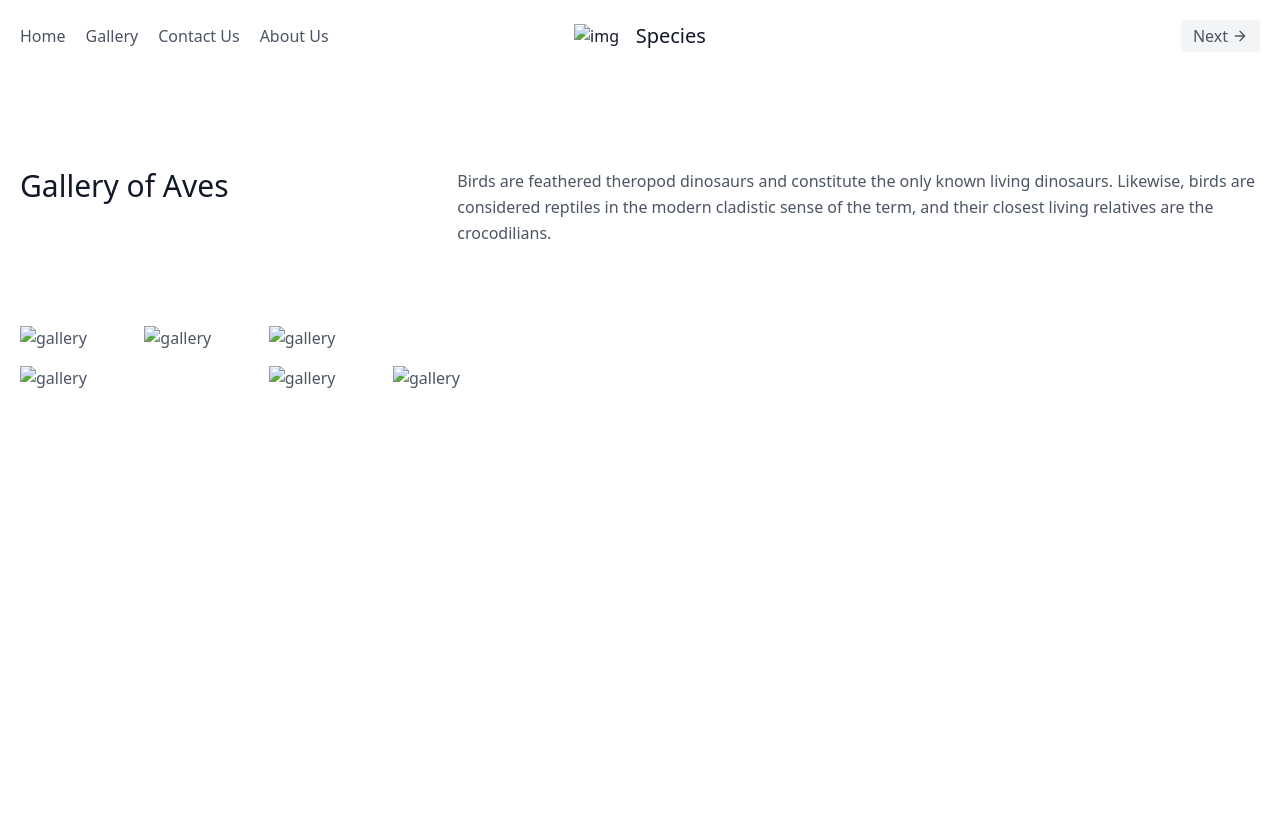
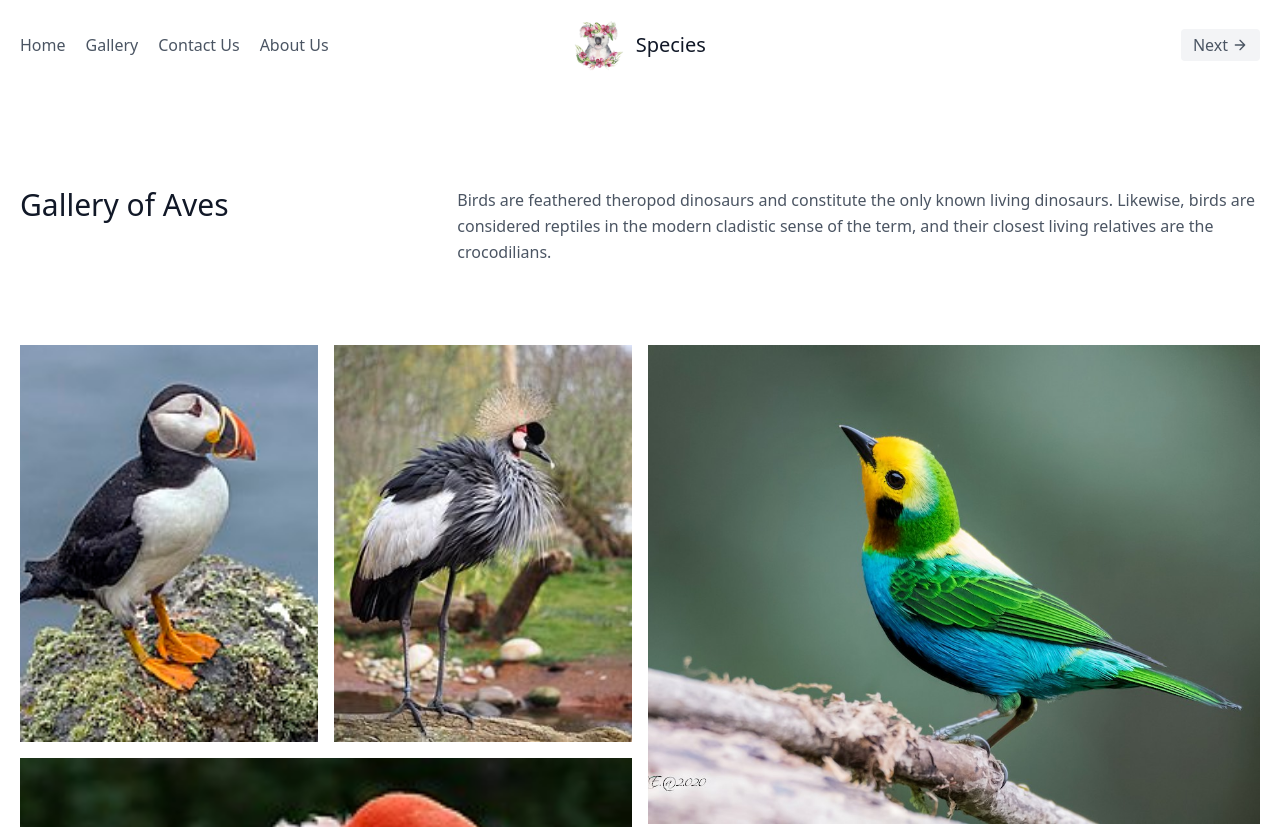
Before and after one commit to Shivani-Singh-Bhadauria/Species, a plain HTML site: page gallery.html in a window 1280 px wide. Shown: the top 827 px of the page. Before the commit the page ends 800 px from the top, so only its background shows below. Drawn offline with nearby package versions, Linux system fonts and the light colour scheme.

Commit message:
Update gallery.html

```diff
--- a/gallery.html
+++ b/gallery.html
@@ -6,7 +6,7 @@
     <meta name="viewport" content="width=device-width, initial-scale=1.0">
     <script src="https://cdn.tailwindcss.com"></script>
     <title>Gallery</title>
-    <link rel="icon" type="image/x-icon" href="/img/koala.png">
+    <link rel="icon" type="image/x-icon" href="koala.png">
 </head>
 <body>
     <header class="text-gray-600 body-font">
@@ -20,7 +20,7 @@
 
           </nav>
           <a class="flex order-first lg:order-none lg:w-1/5 title-font font-medium items-center text-gray-900 lg:items-center lg:justify-center mb-4 md:mb-0">
-            <img src="/img/koala.png" alt="img" width="20%">
+            <img src="koala.png" alt="img" width="20%">
             <span class="ml-3 text-xl">Species</span>
           </a>
           <div class="lg:w-2/5 inline-flex lg:justify-end ml-5 lg:ml-0">
@@ -43,24 +43,24 @@
           <div class="flex flex-wrap md:-m-2 -m-1">
             <div class="flex flex-wrap w-1/2">
               <div class="md:p-2 p-1 w-1/2">
-                <img alt="gallery" class="w-full object-cover h-full object-center block" src="/img/img1.jpg">
+                <img alt="gallery" class="w-full object-cover h-full object-center block" src="img1.jpg">
               </div>
               <div class="md:p-2 p-1 w-1/2">
-                <img alt="gallery" class="w-full object-cover h-full object-center block" src="/img/img2.jpg">
+                <img alt="gallery" class="w-full object-cover h-full object-center block" src="img2.jpg">
               </div>
               <div class="md:p-2 p-1 w-full">
-                <img alt="gallery" class="w-full h-full object-cover object-center block" src="/img/img3.jpg">
+                <img alt="gallery" class="w-full h-full object-cover object-center block" src="img3.jpg">
               </div>
             </div>
             <div class="flex flex-wrap w-1/2">
               <div class="md:p-2 p-1 w-full">
-                <img alt="gallery" class="w-full h-full object-cover object-center block" src="/img/img4.jpg">
+                <img alt="gallery" class="w-full h-full object-cover object-center block" src="img4.jpg">
               </div>
               <div class="md:p-2 p-1 w-1/2">
-                <img alt="gallery" class="w-full object-cover h-full object-center block" src="/img/img5.jpg">
+                <img alt="gallery" class="w-full object-cover h-full object-center block" src="img5.jpg">
               </div>
               <div class="md:p-2 p-1 w-1/2">
-                <img alt="gallery" class="w-full object-cover h-full object-center block" src="/img/img6.jpg">
+                <img alt="gallery" class="w-full object-cover h-full object-center block" src="img6.jpg">
               </div>
             </div>
           </div>
```
